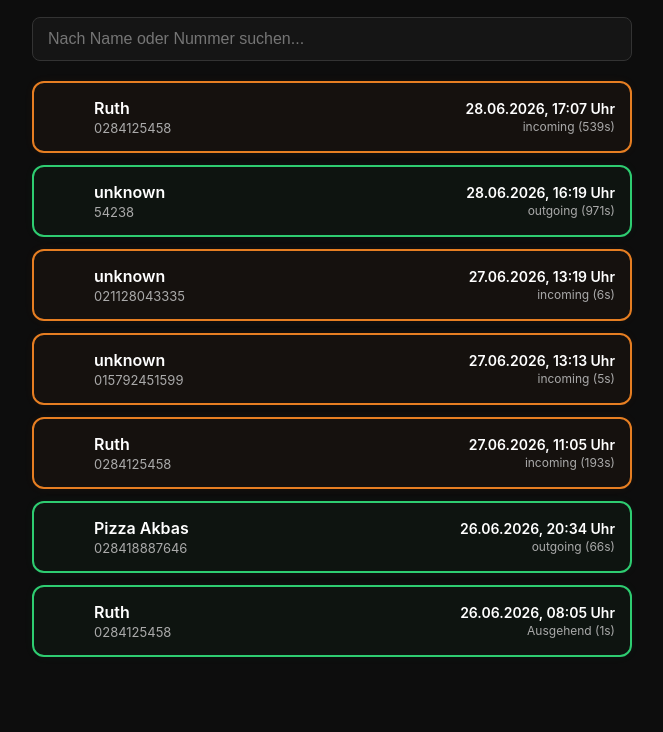
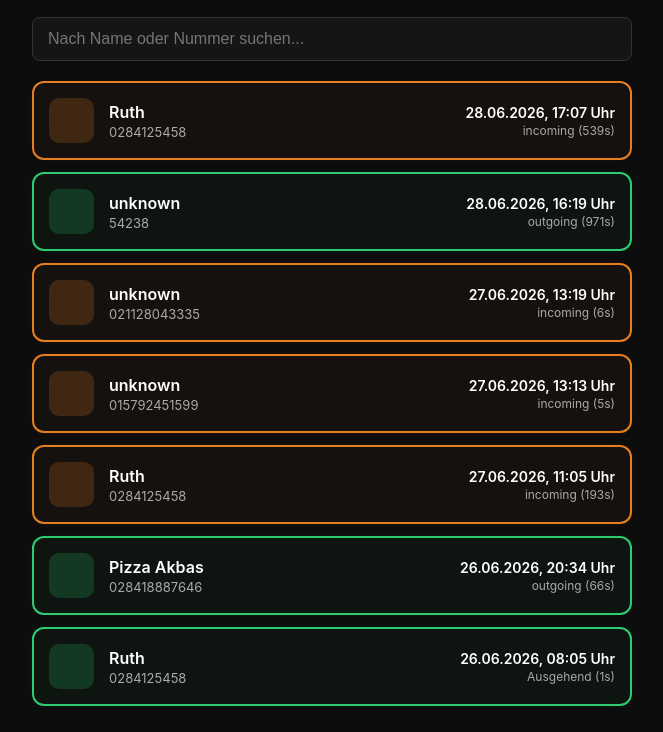
Before and after one commit to Zechenhauer/festnetz-monitor, a plain HTML site: page index.html in a window 1280 px wide. Shown: the part 68-800 px from the top of the page, without its empty margins (308-971 px from the left). Drawn offline with Linux system fonts and the light colour scheme.

Commit message:
Update index.html

```diff
--- a/index.html
+++ b/index.html
@@ -90,13 +90,26 @@
             transform: translateY(-2px);
         }
 
-        /* Farbliche Varianten für die Kacheln */
+        /* Styling für die Icon-Box links (Hintergrund-Kästchen) */
+        .icon-wrapper {
+            font-size: 20px;
+            width: 45px;
+            height: 45px;
+            border-radius: 10px;
+            display: flex;
+            align-items: center;
+            justify-content: center;
+            flex-shrink: 0;
+        }
+
+        /* Farbliche Varianten für die Kacheln & Icons */
         .call-card.ausgehend {
             background: rgba(46, 204, 113, 0.03);
             border-color: var(--color-green);
             box-shadow: 0 0 10px rgba(46, 204, 113, 0.05);
         }
         .call-card.ausgehend .icon-wrapper {
+            background-color: rgba(46, 204, 113, 0.2);
             color: var(--color-green);
         }
 
@@ -106,6 +119,7 @@
             box-shadow: 0 0 10px rgba(230, 126, 34, 0.05);
         }
         .call-card.eingehend .icon-wrapper {
+            background-color: rgba(230, 126, 34, 0.2);
             color: var(--color-orange);
         }
 
@@ -115,6 +129,7 @@
             box-shadow: 0 0 10px rgba(231, 76, 60, 0.05);
         }
         .call-card.verpasst .icon-wrapper {
+            background-color: rgba(231, 76, 60, 0.2);
             color: var(--color-red);
         }
 
@@ -123,12 +138,6 @@
             display: flex;
             align-items: center;
             gap: 15px;
-        }
-
-        .icon-wrapper {
-            font-size: 20px;
-            width: 30px;
-            text-align: center;
         }
 
         .details .name {
@@ -208,7 +217,7 @@
                 const card = document.createElement('div');
                 card.className = 'call-card';
 
-                // Typ für CSS-Klasse & Icons normalisieren (akzeptiert jetzt Deutsch & Englisch)
+                // Typ für CSS-Klasse & Icons normalisieren
                 const typeLower = (call.type || '').toLowerCase().trim();
                 let typeClass = 'eingehend';
                 let icon = '<i class="fa-solid fa-arrow-down"></i>';
@@ -246,7 +255,6 @@
         // Daten aus calls.json laden
         async function loadCalls() {
             try {
-                // Verhindert das Cachen der JSON-Datei
                 const response = await fetch('calls.json?t=' + new Date().getTime());
                 allCalls = await response.json();
                 renderCalls(allCalls);
```
